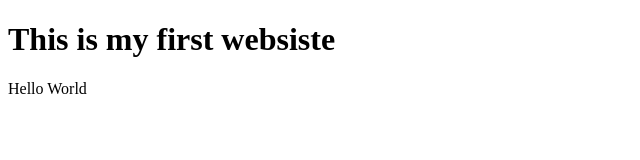
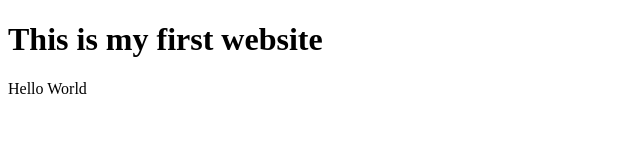
Before and after one commit to theengineercodes/Learning, a plain HTML site: page index.html in a window 1280 px wide. Shown: the full height of the page, 0-640 px from the left. Drawn offline with Linux system fonts and the light colour scheme.

Commit message:
made a change to h1

```diff
--- a/index.html
+++ b/index.html
@@ -6,7 +6,7 @@
     <title>Hello</title>
 </head>
 <body>
-    <h1>This is my first websiste</h1>
+    <h1>This is my first website</h1>
     Hello World
 </body>
 </html>
```
